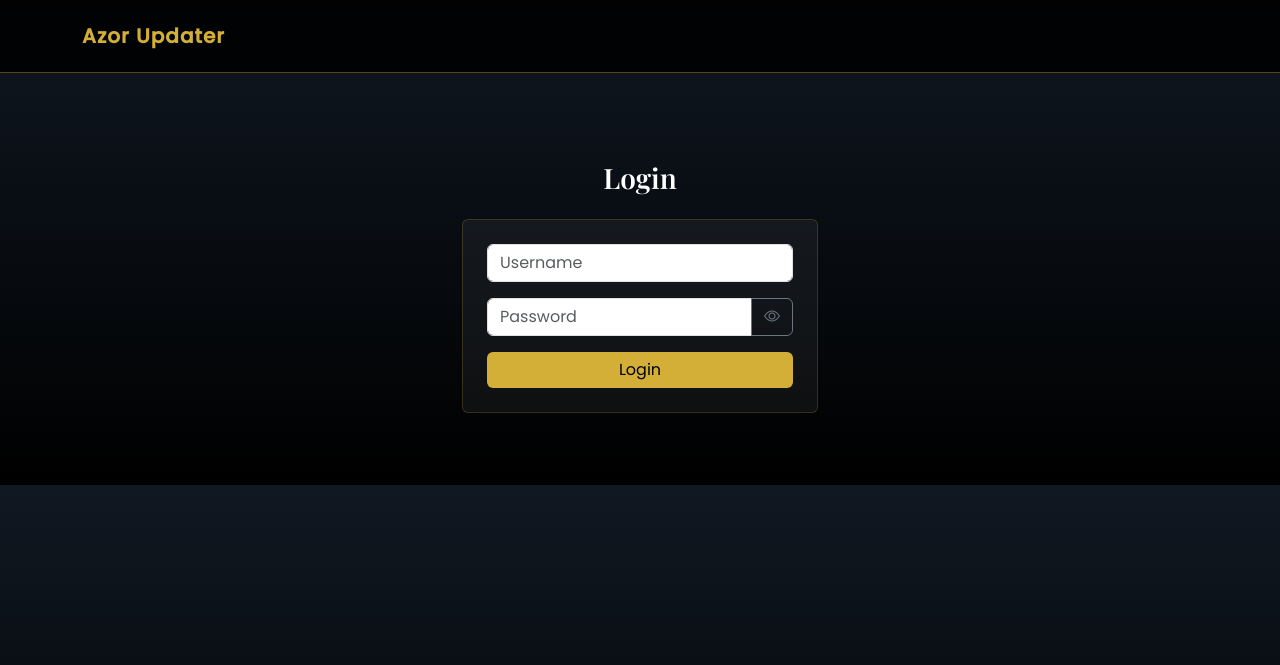
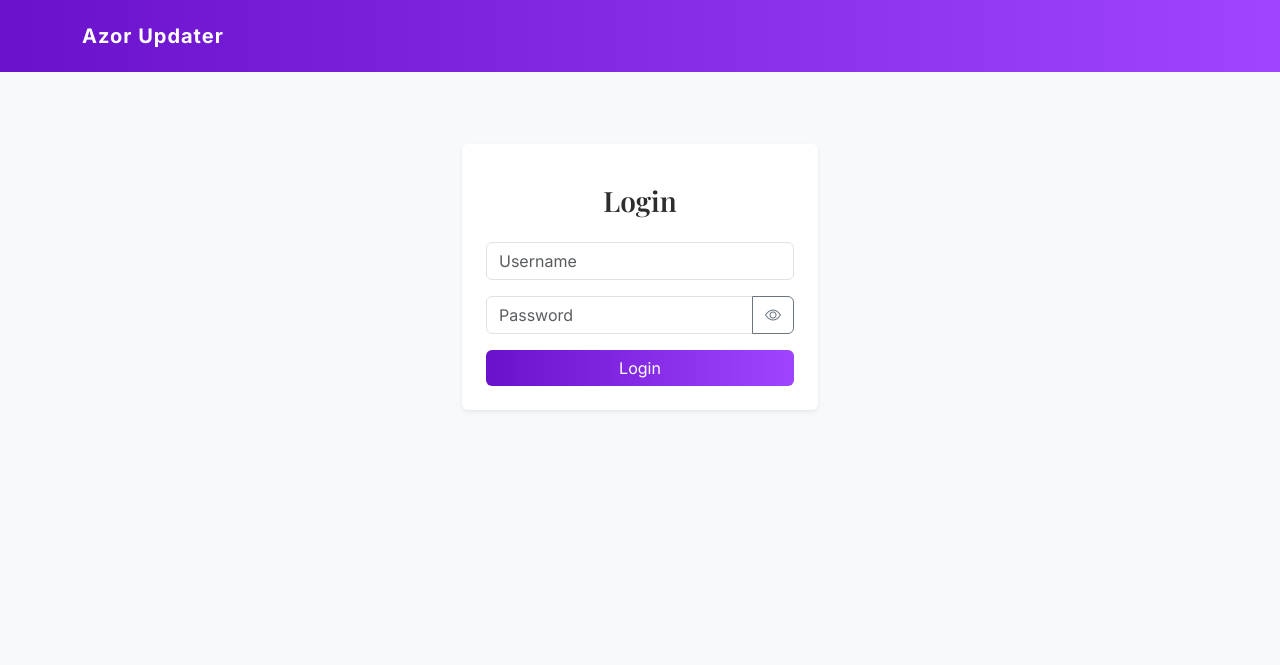
Before and after one commit to AGUENAOU-AYOUB/Azor-App, a Flask app: page /login in a window 1280 px wide. Shown: the top 665 px of the page. Run offline with Flask 3, Linux system fonts and the light colour scheme.

Commit message:
Apply fresh color scheme and layout

```diff
--- a/webapp/templates/base.html
+++ b/webapp/templates/base.html
@@ -5,45 +5,52 @@
     <meta name="viewport" content="width=device-width, initial-scale=1">
     <link href="https://cdn.jsdelivr.net/npm/bootstrap@5.3.0/dist/css/bootstrap.min.css" rel="stylesheet">
     <link href="https://cdn.jsdelivr.net/npm/bootstrap-icons@1.11.3/font/bootstrap-icons.css" rel="stylesheet">
-    <link href="https://fonts.googleapis.com/css2?family=Poppins:wght@300;400;500&family=Playfair+Display:wght@600&display=swap" rel="stylesheet">
+    <link href="https://fonts.googleapis.com/css2?family=Inter:wght@400;500;700&family=Playfair+Display:wght@600&display=swap" rel="stylesheet">
     <title>Azor Price Updater</title>
     <style>
+        :root {
+            --primary-gradient: linear-gradient(90deg,#6a11cb,#a044ff);
+            --cyan: #1cc8ff;
+            --electric: #1779ff;
+            --orange: #ff9f43;
+        }
         body {
-            background: linear-gradient(180deg, #101822, #000);
-            color: #f0f0f0;
-            font-family: 'Poppins', sans-serif;
+            background-color: #f8f9fa;
+            color: #333;
+            font-family: 'Inter', sans-serif;
         }
         h1, h2, h3, h4, h5, h6 {
             font-family: 'Playfair Display', serif;
-            color: #ffffff;
+            color: #2d2d2d;
         }
         .navbar {
-            background: rgba(0,0,0,0.9);
-            border-bottom: 1px solid rgba(212,175,55,0.4);
+            background-image: var(--primary-gradient);
         }
         .navbar-brand {
-            color: #d4af37 !important;
+            color: #fff !important;
             letter-spacing: 1px;
         }
         .nav-link {
-            color: #f0f0f0 !important;
+            color: #fff !important;
             margin-right: 1rem;
         }
         .nav-link.active {
-            color: #d4af37 !important;
+            color: var(--orange) !important;
             font-weight: 500;
         }
         .btn-brand {
-            background-color: #d4af37;
-            color: #000;
+            background-image: var(--primary-gradient);
+            color: #fff;
             border: none;
         }
-        .btn-brand:hover { background-color: #b88a10; }
+        .btn-brand:hover { opacity: 0.9; }
         h3, h5 { margin-top: 1rem; }
         .card {
-            background-color: #161c2a;
-            border: 1px solid rgba(255,255,255,0.1);
+            background-color: #fff;
+            border: none;
+            box-shadow: 0 0.125rem 0.25rem rgba(0,0,0,0.075);
         }
+        .card-title i { color: var(--electric); }
     </style>
 </head>
 <body>
--- a/webapp/templates/login.html
+++ b/webapp/templates/login.html
@@ -1,9 +1,10 @@
 {% extends 'base.html' %}
 {% block content %}
 <div class="row justify-content-center py-5">
-  <div class="col-md-4">
+  <div class="col-sm-8 col-md-5 col-lg-4">
+    <div class="card shadow-sm p-4">
       <h3 class="text-center mb-4">Login</h3>
-    <form method="post" class="p-4 rounded" style="background:rgba(255,255,255,0.05);border:1px solid rgba(212,175,55,0.2)">
+      <form method="post">
         <input type="hidden" name="csrf_token" value="{{ csrf_token() }}">
         <div class="mb-3">
           <input class="form-control" type="text" name="username" placeholder="Username" required>
@@ -17,6 +18,7 @@
           <button class="btn btn-brand" type="submit">Login</button>
         </div>
       </form>
+    </div>
   </div>
 </div>
 {% endblock %}
--- a/webapp/templates/percentage.html
+++ b/webapp/templates/percentage.html
@@ -10,7 +10,7 @@
 <div id="progress" class="progress mt-2 d-none">
   <div class="progress-bar progress-bar-striped progress-bar-animated" style="width:100%"></div>
 </div>
-<pre id="log" class="mt-3 bg-dark text-light p-2" style="height:300px;overflow:auto;"></pre>
+<pre id="log" class="mt-3 bg-light p-2" style="height:300px;overflow:auto;"></pre>
 <div id="status" class="alert alert-success d-none mt-2"></div>
 {% endblock %}
 {% block scripts %}
--- a/webapp/templates/variant.html
+++ b/webapp/templates/variant.html
@@ -5,7 +5,7 @@
   <input type="hidden" name="csrf_token" value="{{ csrf_token() }}">
   {% for cat, chains in surcharges.items() %}
   <h5 class="mt-4">{{ cat|capitalize }}</h5>
-  <table class="table table-dark table-striped align-middle">
+  <table class="table table-striped align-middle">
     <thead><tr><th>Chain</th><th>Surcharge (€)</th></tr></thead>
     <tbody>
     {% for chain, val in chains.items() %}
@@ -28,7 +28,7 @@
 <div id="progress" class="progress mt-2 d-none">
   <div class="progress-bar progress-bar-striped progress-bar-animated" style="width:100%"></div>
 </div>
-<pre id="log" class="mt-3 bg-dark text-light p-2" style="height:300px;overflow:auto;"></pre>
+<pre id="log" class="mt-3 bg-light p-2" style="height:300px;overflow:auto;"></pre>
 <div id="status" class="alert alert-success d-none mt-2"></div>
 {% endblock %}
 {% block scripts %}
```
Lines whose indentation alone changed are shown as unchanged.
